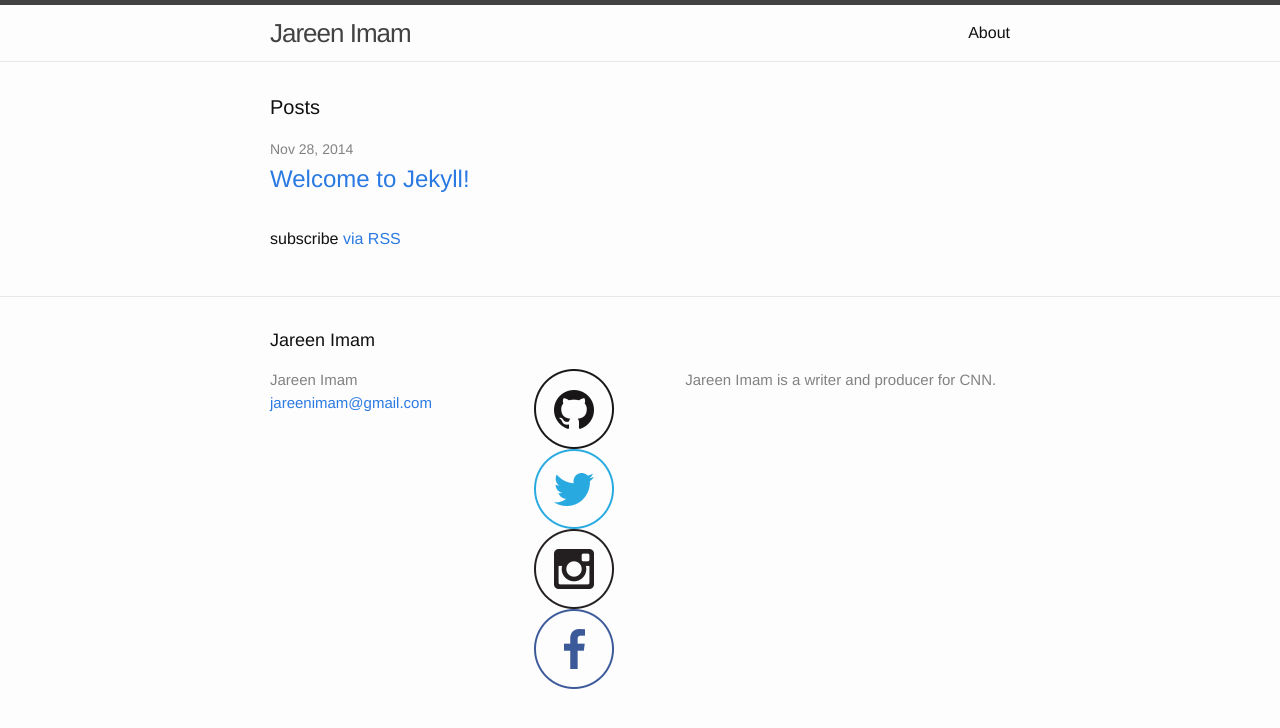
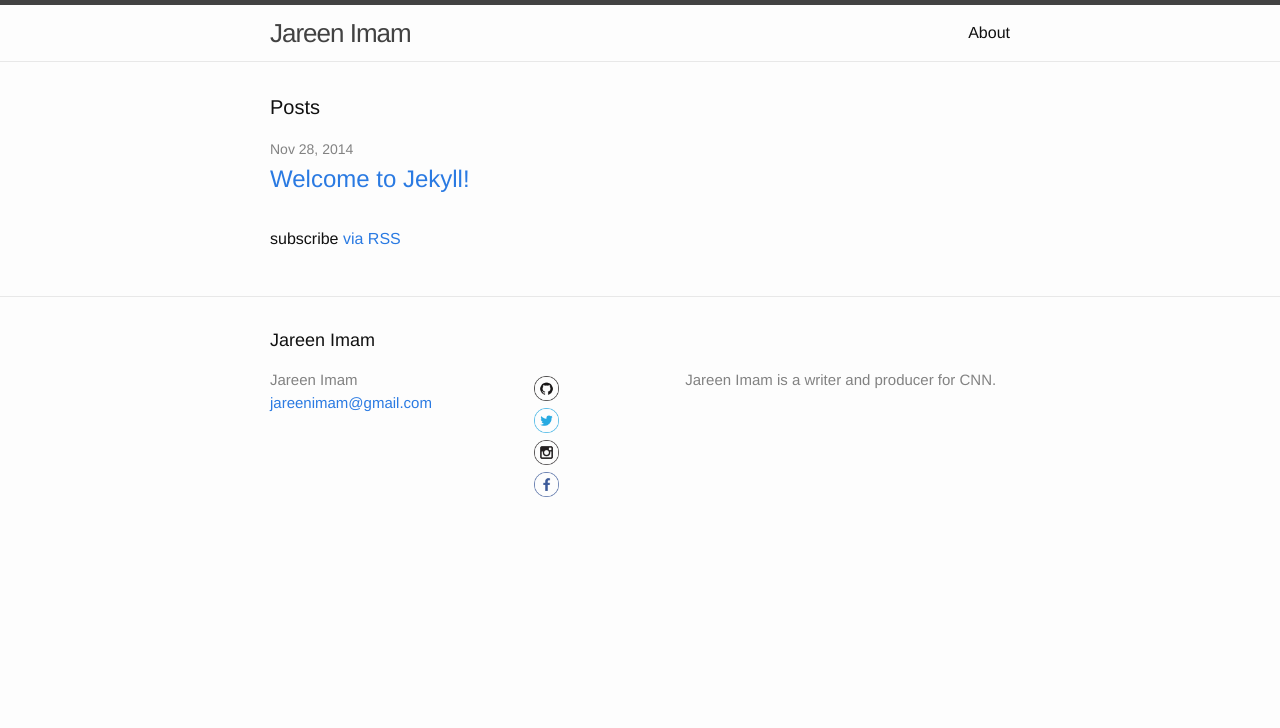
Before and after one commit to jareenai/jareenai.github.io, a Jekyll site: the page built from index.html, in a window 1280 px wide. Shown: the top 728 px of the page. Built offline with Jekyll 4.4.1, drawn with Linux system fonts in a browser that asks for light colours.

Commit message:
spacing and sizing of social icons

```diff
--- a/_sass/_layout.scss
+++ b/_sass/_layout.scss
@@ -234,3 +234,11 @@
         }
     }
 }
+
+// Custome styles
+.social-media-list {
+    img{
+        width: 25px;
+        margin-top: 7px;
+    }
+}
```
